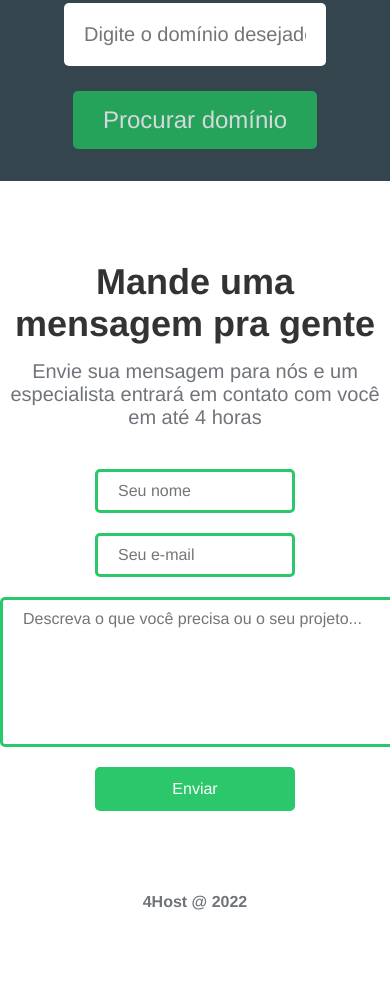
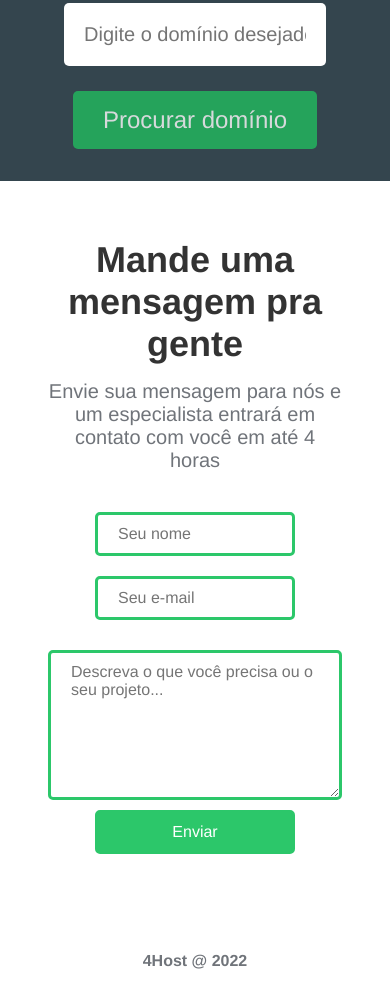
Before and after one commit to vinekkkj/4host, a plain HTML site: page index.html in a window 390 px wide. Shown: the part 4398-5405 px from the top of the page. Drawn offline with Linux system fonts and the light colour scheme.

Commit message:
Add files via upload

```diff
--- a/src/css/responsive.css
+++ b/src/css/responsive.css
@@ -61,12 +61,12 @@
     width: 100%;
   }
 
-  .contract-container {
+  .contact-container {
     padding: 3rem 3rem;
   }
 
-  .contract-container,
-  .contract-container textarea {
+  .contact-container,
+  .contact-container textarea {
     width: 100%;
     margin: 10px 0;
   }
```
